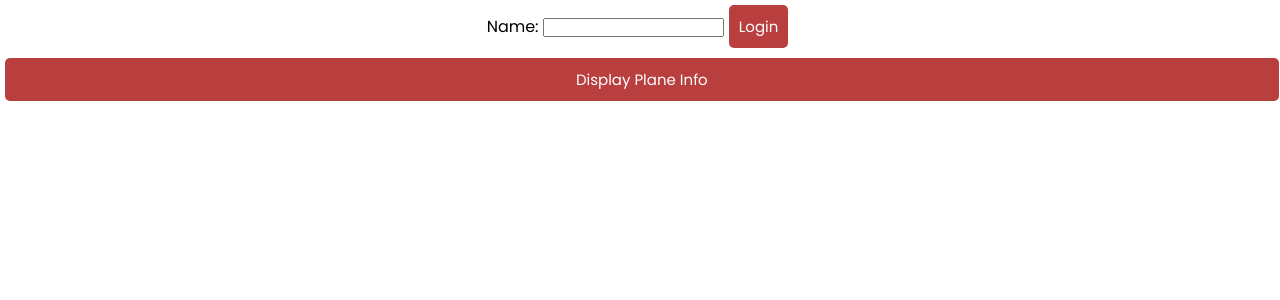
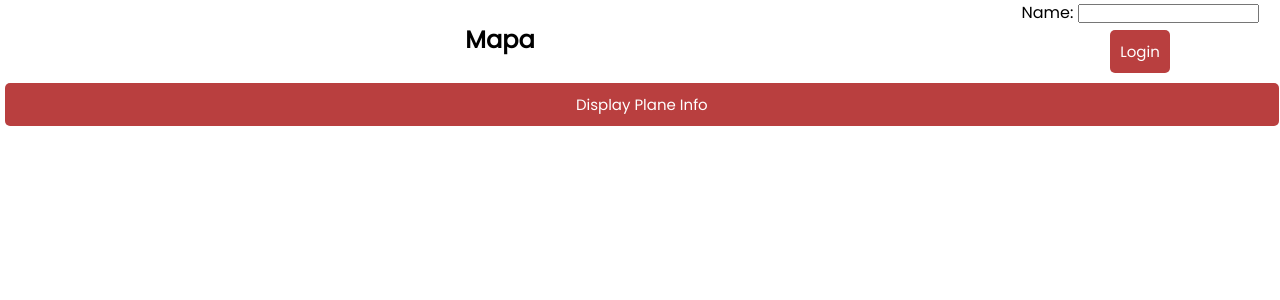
Before and after one commit to acpopper/Tarea-3-Taller-de-Integracion, a Vue app: page / in a window 1280 px wide. Shown: the top 300 px of the page. Built offline with nearby package versions, Linux system fonts and the light colour scheme; no server answers; the HTML template or start-up script is replaced by a standard one.

Commit message:
posicionamiento de futuro mapa

```diff
--- a/src/App.vue
+++ b/src/App.vue
@@ -1,4 +1,8 @@
 <template>
+  <div style="display: flex; align-items:center">
+    <div style="text-align: center">
+      <Mapa/>
+    </div>
       <div v-show="!loggedIn" style="text-align: center;">
         <Login @name-login="login" />
       </div>
@@ -9,6 +13,9 @@
           <Chat @enviar-mensaje="enviarMensaje" style="position: relative; bottom: 0; right: 0;"/>
         </div>
       </div>
+
+  </div>
+
   <div>
     <BotonInfo @toggle-show-vuelos="mostrarVuelos" />
   </div>
@@ -25,6 +32,8 @@ import BotonInfo from './components/BotonInfo'
 import Chat from './components/Chat'
 import Vuelos from './components/Vuelos'
 import Login from './components/Login'
+import Mapa from './components/Mapa'
+
 const io = require("socket.io-client");
 
 const socket = io("wss://tarea-3-websocket.2021-1.tallerdeintegracion.cl",
@@ -38,7 +47,8 @@ export default {
     BotonInfo,
     Vuelos,
     Chat,
-    Login
+    Login,
+    Mapa
   },
   methods: {
     mostrarVuelos() {
@@ -105,7 +115,7 @@ body {
   position:relative;
   overflow: scroll;
   align-items: center;
-  max-width: 50%;
+  width: 500px;
   margin: 10px auto;
   overflow: auto;
   height: 300px;
--- /dev/null
+++ b/src/components/Mapa.vue
@@ -0,0 +1,14 @@
+<template>
+    <h2 style="width: 1000px">Mapa</h2>
+
+</template>
+
+<script>
+export default {
+    name: "Mapa"
+}
+</script>
+
+<style scoped>
+
+</style>
--- /dev/null
+++ b/vue.config.js
@@ -0,0 +1,5 @@
+module.exports = {
+    publicPath: process.env.NODE_ENV === 'production'
+      ? '/Tarea-3-Taller-de-Integracion/'
+      : '/'
+  }
```
Also changed, not shown: package.json (+5 -2 lines), 2 other files (tests, documents, lock files or other folders). Lines whose indentation alone changed are shown as unchanged.
